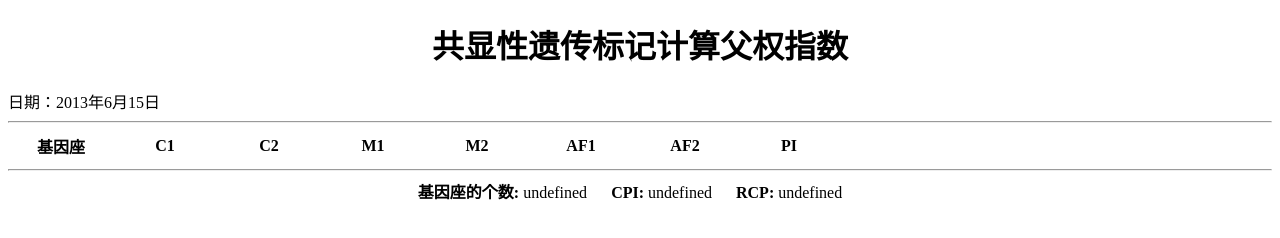
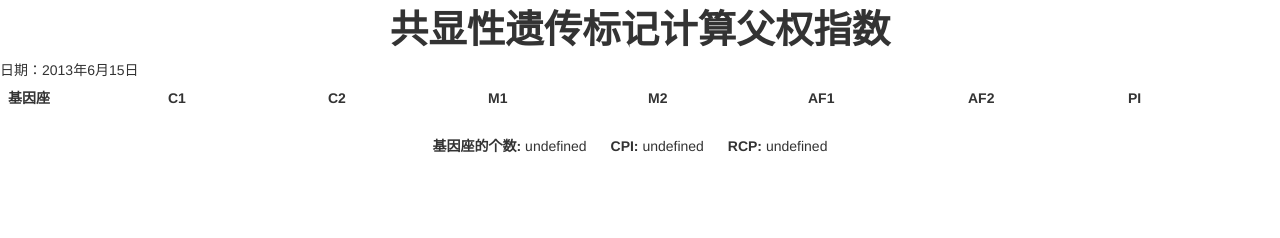
Before and after one commit to benzeph/pi, a plain HTML site: page exp/template/pi-parents-template.html in a window 1280 px wide. Drawn offline with Linux system fonts and the light colour scheme.

Commit message:
修改打印模板的css为print类型

```diff
--- a/exp/template/pi-parents-template.html
+++ b/exp/template/pi-parents-template.html
@@ -5,6 +5,8 @@
 	<meta http-equiv="Content-Type" content="text/html; charset=utf-8"/>
 	<link rel="icon" href="../../img/relations-icon.ico" type="image/x-icon"/>
     <link rel="shortcut icon" href="../../img/relations-icon.ico" type="image/x-icon"/>
+    <link href="../../css/bootstrap.min.css" rel="stylesheet" media="screen">
+    <link href="../../css/bootstrap.min.css" rel="stylesheet" media="print">
 	<style type="text/css">
 		th{
 			width: 100px;
@@ -19,10 +21,10 @@
 		<h1>共显性遗传标记计算父权指数</h1>
 	</div>
 	<div id = "date"></div>
-	<hr>
 	<div>
-		<table id="table">
+		<table id="table" class="table">
 			<thead>
+				<tr>
 					<th>基因座</th>
 					<th>C1</th>
 					<th>C2</th>
@@ -31,11 +33,11 @@
 					<th>AF1</th>
 					<th>AF2</th>
 					<th>PI</th>
+				</tr>
 			</thead>
 			<tbody></tbody>
 		</table>
 	</div>
-	<hr>
 	<div style="text-align:center; margin-top:5px;">
 		<span><b>基因座的个数:</b></span>
         <span id="piParentsRowCount" style="margin-right:20px;">0</span>
@@ -65,7 +67,7 @@
 	function loadTableFromCookie(){
 		var linesCount = getCookie("piParentsLinesCount");
 		for (var i = 1; i <= Number(linesCount); i++) {
-			var locus = getCookie("piParentsLocusValue_"+i);
+			var locus = getCookie("piParentslocusValue_"+i);
 			var AF1 = getCookie("piParentsAF1_"+i);
 			var AF2 = getCookie("piParentsAF2_"+i);
 			var M1 = getCookie("piParentsM1_"+i);
```
Lines whose indentation alone changed are shown as unchanged.
